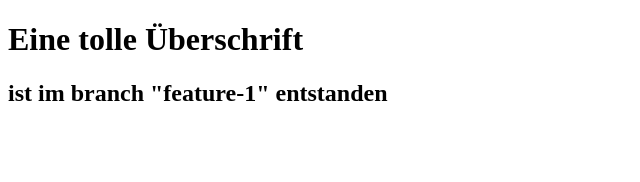
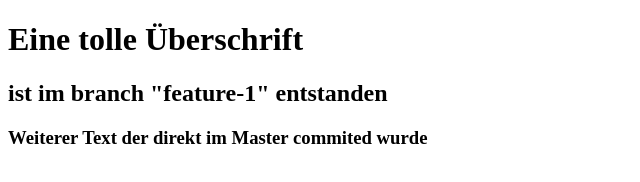
Before and after one commit to shaxqt/git-playground, a plain HTML site: page index.html in a window 1280 px wide. Shown: the whole page, without its empty margins (0-640 px from the left). Drawn offline with Linux system fonts and the light colour scheme.

Commit message:
add a h3 to

```diff
--- a/index.html
+++ b/index.html
@@ -11,5 +11,8 @@
       <h1>Eine tolle Überschrift</h1>
       <h2>ist im branch "feature-1" entstanden</h2>
     </header>
+    <main>
+      <h3>Weiterer Text der direkt im Master commited wurde</h3>
+    </main>
   </body>
 </html>
```
